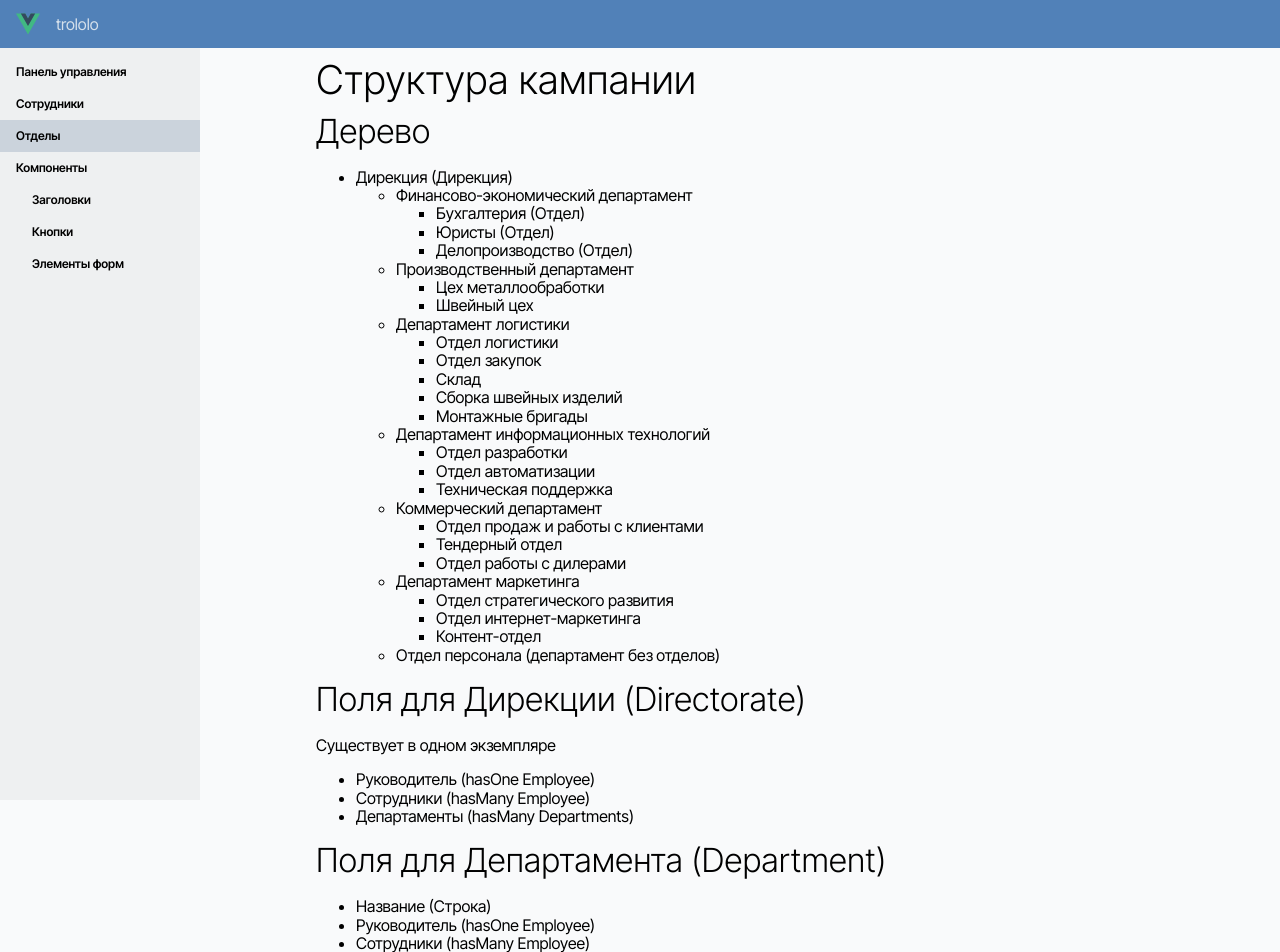
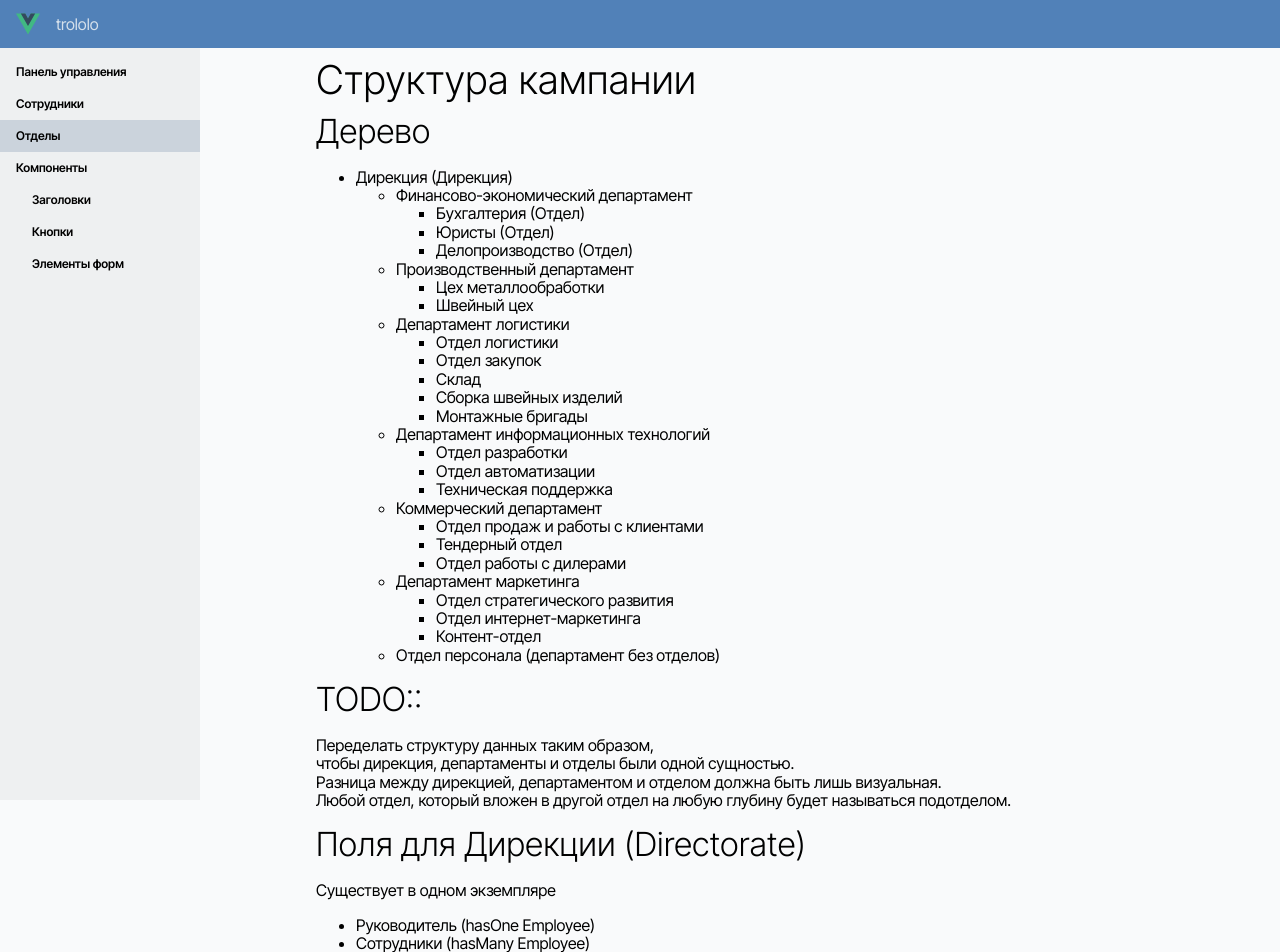
Before and after one commit to hardmagnett/big-company, a Vue app: page /departments in a window 1280 px wide. Shown: the top 952 px of the page. Built offline with nearby package versions, Linux system fonts and the light colour scheme.

Commit message:
Заметки

```diff
--- a/src/app/views/departments/Departments/Departments.vue
+++ b/src/app/views/departments/Departments/Departments.vue
@@ -73,6 +73,17 @@
 
     </ul>
 
+    <h2>TODO::</h2>
+    <p>
+      Переделать структуру данных таким образом,
+      <br>
+      чтобы дирекция, департаменты и отделы были одной сущностью.
+      <br>
+      Разница между дирекцией, департаментом и отделом должна быть лишь визуальная.
+      <br>
+      Любой отдел, который вложен в другой отдел на любую глубину будет называться подотделом.
+    </p>
+
     <h2>Поля для Дирекции (Directorate)</h2>
     <p>Существует в одном экземпляре</p>
     <ul>
```
